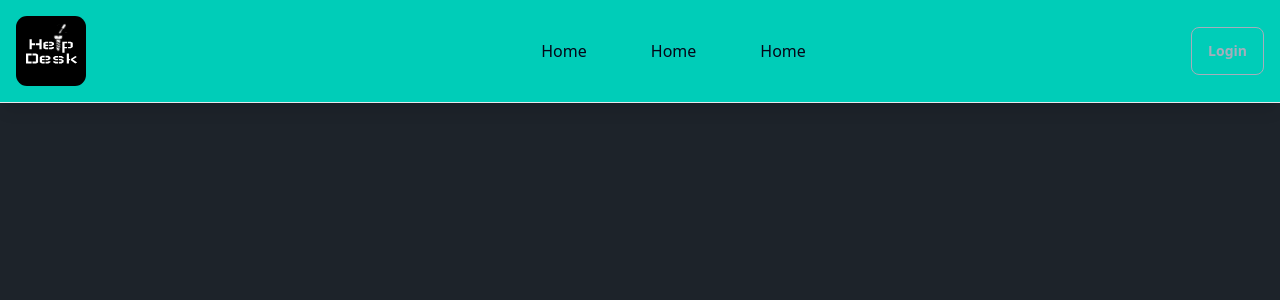
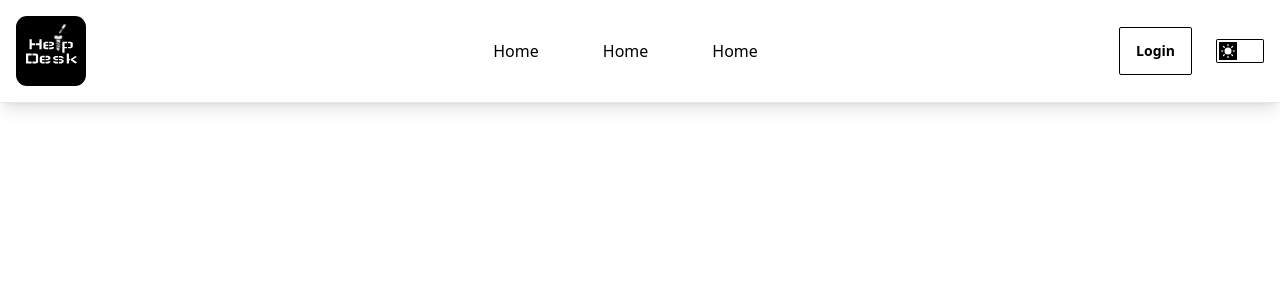
Before and after one commit to tohfos/HelpDesk-FrontEnd, a React (Create React App) app: page / in a window 1280 px wide. Shown: the top 300 px of the page. Built offline with nearby package versions, Linux system fonts and the light colour scheme.

Commit message:
wow looks nice

```diff
--- a/public/index.html
+++ b/public/index.html
@@ -3,7 +3,7 @@
 
 <head>
   <meta charset="utf-8" />
-  <link rel="icon" href="%PUBLIC_URL%/favicon.ico" />
+  <link rel="icon" href="%PUBLIC_URL%/logo.svg" />
   <meta name="viewport" content="width=device-width, initial-scale=1" />
   <meta name="theme-color" content="#000000" />
   <meta name="description" content="Web site created using create-react-app" />
--- a/src/components/Navbar.jsx
+++ b/src/components/Navbar.jsx
@@ -4,13 +4,13 @@ import logo from '../logo.svg'
 const Navbar = () => {
     return (
         <>
-            <nav class="fixed w-full z-20 top-0 start-0 border-b bg-accent shadow-lg">
+            <nav class="fixed w-full z-20 top-0 start-0 border-b shadow-lg">
                 <div class="max-w-screen-xl flex flex-wrap items-center justify-between mx-auto p-4">
                     <a href="/" class="flex items-center space-x-3 rtl:space-x-reverse">
                         <img src={logo} class="w-1/2" alt="Logo" />
                         <span class="self-center text-2xl font-semibold whitespace-nowrap text-primary"></span>
                     </a>
-                    <div class="flex md:order-2 space-x-3 md:space-x-0 rtl:space-x-reverse">
+                    <div class="flex md:order-2 space-x-6 md:space-x-6 rtl:space-x-reverse">
 
                         <div class='dropdown'>
                             <button data-collapse-toggle="navbar-sticky" type="button" className="inline-flex items-center p-2 w-10 h-10 justify-center text-sm md:hidden btn btn-outline" aria-controls="navbar-sticky" aria-expanded="false">
@@ -23,25 +23,38 @@ const Navbar = () => {
                                 <li className='text-primary-content'><a>Homepage</a></li>
                                 <li className='text-primary-content'><a>Portfolio</a></li>
                                 <li className='text-primary-content'><a>About</a></li>
+                                <li> <label className="cursor-pointer grid place-items-center">
+                                    <input type="checkbox" value="black" className="toggle theme-controller bg-base-content row-start-1 col-start-1 col-span-2" />
+                                    <svg className="col-start-1 row-start-1 stroke-base-100 fill-base-100" xmlns="http://www.w3.org/2000/svg" width="14" height="14" viewBox="0 0 24 24" fill="none" stroke="currentColor" strokeWidth="2" strokeLinecap="round" strokeLinejoin="round"><circle cx="12" cy="12" r="5" /><path d="M12 1v2M12 21v2M4.2 4.2l1.4 1.4M18.4 18.4l1.4 1.4M1 12h2M21 12h2M4.2 19.8l1.4-1.4M18.4 5.6l1.4-1.4" /></svg>
+                                    <svg className="col-start-2 row-start-1 stroke-base-100 fill-base-100" xmlns="http://www.w3.org/2000/svg" width="14" height="14" viewBox="0 0 24 24" fill="none" stroke="currentColor" strokeWidth="2" strokeLinecap="round" strokeLinejoin="round"><path d="M21 12.79A9 9 0 1 1 11.21 3 7 7 0 0 0 21 12.79z"></path></svg>
+                                </label>
+                                </li>
                             </ul>
                         </div>
 
                         <button type="button" className="btn btn-outline btn-md">Login</button>
 
+                        <div class="items-center justify-between hidden w-full md:flex md:w-auto">
+                            <label className="cursor-pointer grid place-items-center">
+                                <input type="checkbox" value="black" className="toggle theme-controller bg-base-content row-start-1 col-start-1 col-span-2" />
+                                <svg className="col-start-1 row-start-1 stroke-base-100 fill-base-100" xmlns="http://www.w3.org/2000/svg" width="14" height="14" viewBox="0 0 24 24" fill="none" stroke="currentColor" strokeWidth="2" strokeLinecap="round" strokeLinejoin="round"><circle cx="12" cy="12" r="5" /><path d="M12 1v2M12 21v2M4.2 4.2l1.4 1.4M18.4 18.4l1.4 1.4M1 12h2M21 12h2M4.2 19.8l1.4-1.4M18.4 5.6l1.4-1.4" /></svg>
+                                <svg className="col-start-2 row-start-1 stroke-base-100 fill-base-100" xmlns="http://www.w3.org/2000/svg" width="14" height="14" viewBox="0 0 24 24" fill="none" stroke="currentColor" strokeWidth="2" strokeLinecap="round" strokeLinejoin="round"><path d="M21 12.79A9 9 0 1 1 11.21 3 7 7 0 0 0 21 12.79z"></path></svg>
+                            </label>
+                        </div>
+
                     </div>
                     <div class="items-center justify-between hidden w-full md:flex md:w-auto md:order-1" id="navbar-sticky">
                         <ul class="flex flex-col p-8 md:p-0 mt-4 font-medium border border-primary-content rounded-none md:space-x-16 rtl:space-x-reverse md:flex-row md:mt-0 md:border-0 ">
                             <li>
-                                <a href="#" class="block py-2 px-3 text-primary-content hover:border-opacity-0 duration-200 hover:-translate-y-1 rounded md:p-0 " aria-current="page">Home</a>
+                                <a href="#" class="block py-2 px-3 hover:border-opacity-0 duration-200 hover:-translate-y-1 rounded md:p-0 " aria-current="page">Home</a>
                             </li>
                             <li>
-                                <a href="#" class="block py-2 px-3 text-primary-content hover:border-opacity-0 duration-200 hover:-translate-y-1 rounded md:p-0 " aria-current="page">Home</a>
+                                <a href="#" class="block py-2 px-3 hover:border-opacity-0 duration-200 hover:-translate-y-1 rounded md:p-0 " aria-current="page">Home</a>
 
 
                             </li>
                             <li>
-                                <a href="#" class="block py-2 px-3 text-primary-content hover:border-opacity-0 duration-200 hover:-translate-y-1 rounded md:p-0 " aria-current="page">Home</a>
-
+                                <a href="#" class="block py-2 px-3 hover:border-opacity-0 duration-200 hover:-translate-y-1 rounded md:p-0 " aria-current="page">Home</a>
                             </li>
                         </ul>
                     </div>
--- a/tailwind.config.js
+++ b/tailwind.config.js
@@ -9,8 +9,8 @@ module.exports = {
   plugins: [require("daisyui")],
   daisyui: {
     themes: [
-      "dark", // first one will be the default theme
-      "light",
+      "lofi", // first one will be the default theme
+      "black",
       {
         customTheme: {
 
```
